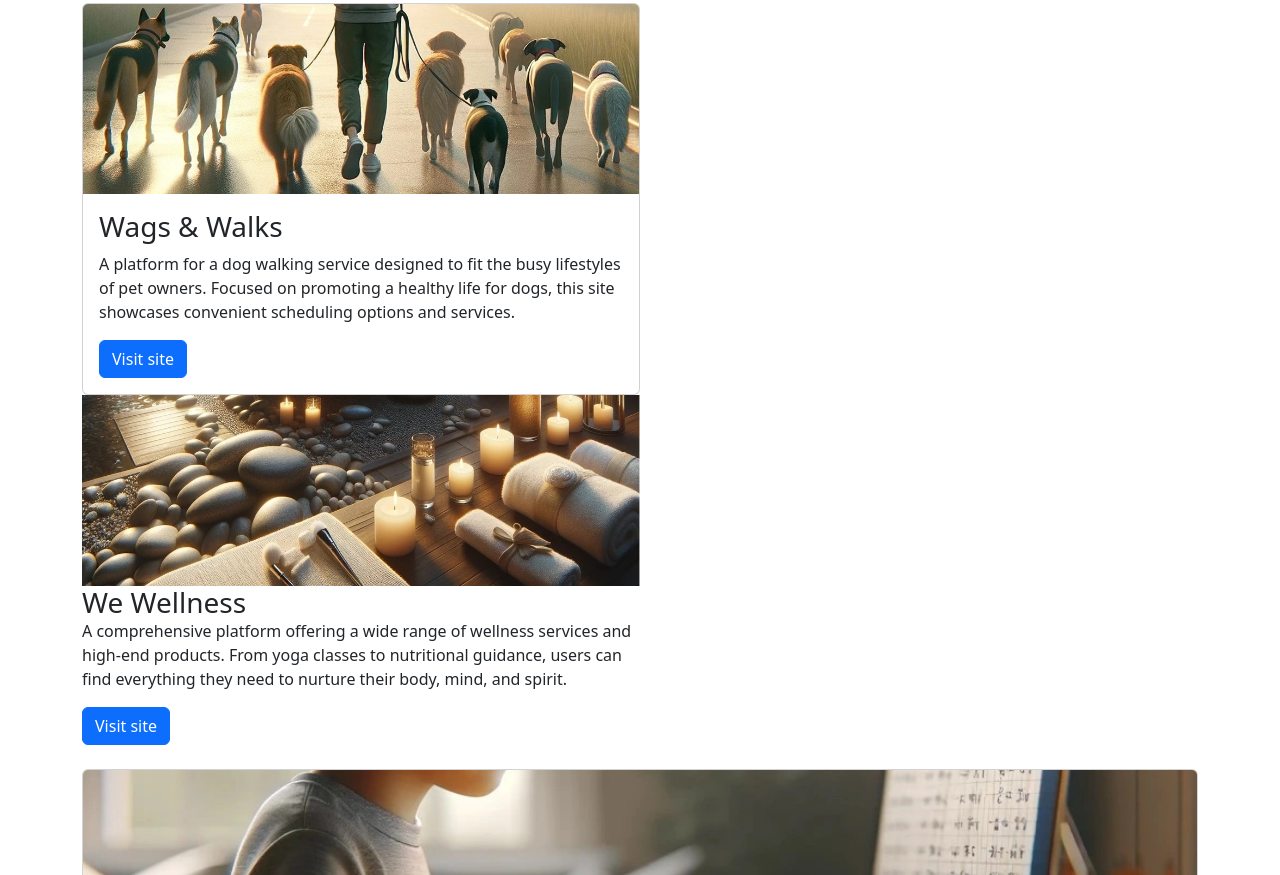
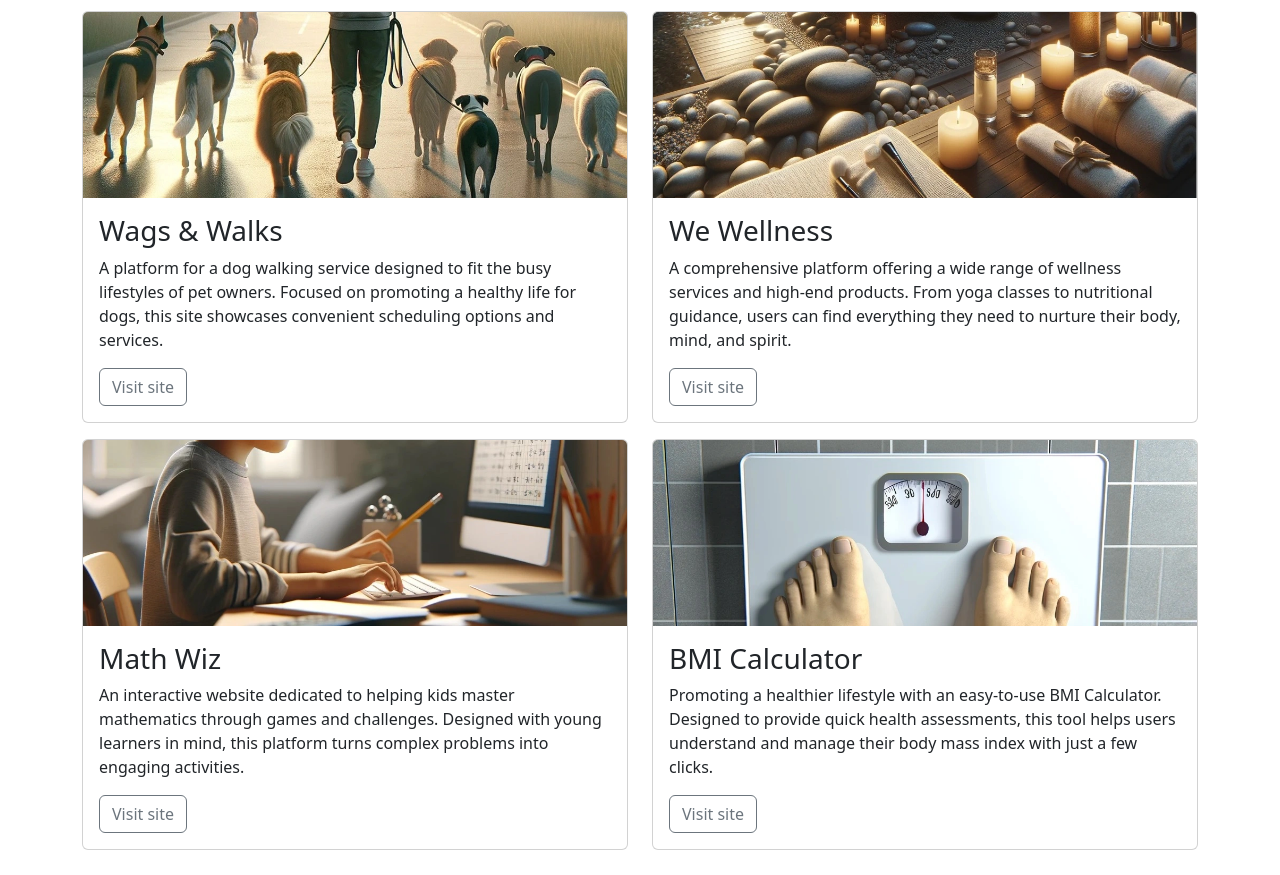
Before and after one commit to sd-powell/portfolio, a plain HTML site: page index.html in a window 1280 px wide. Shown: the part 985-1860 px from the top of the page. Drawn offline with nearby package versions, Linux system fonts and the light colour scheme.

Commit message:
docs: final tweaks to portfolio section

```diff
--- a/index.html
+++ b/index.html
@@ -105,7 +105,8 @@
         </section>
         <!-- portfolio section starts here -->
 
-        <section id="portfolio" class="container">
+        <section id="portfolio" class="container pb-4">
+            <div class="row">
             <!-- Portfolio Title -->
             <div class="col-12 text-center my-4">
                 <h2 class="display-5">Portfolio</h2>
@@ -114,18 +115,18 @@
             <!-- Wags & Walks -->
 
             <div class="col-12 col-md-6">
-                <div class="card">
-                    <img src="../assets/images/wags-and-walks.webp" class="card-img-top"
+                <div class="card mb-3">
+                    <img src="assets/images/wags-and-walks.webp" class="card-img-top"
                         alt="A man walking several dogs early in the morning">
                     <div class="card-body">
-                        <h5 class="card-title h3">Wags & Walks</h5>
+                        <h3 class="card-title">Wags & Walks</h3>
                         <p class="card-text">A platform for a dog walking service designed to fit the busy
                             lifestyles of
                             pet
                             owners. Focused on promoting a healthy life for dogs, this site showcases convenient
                             scheduling
                             options and services.</p>
-                        <a href="#" class="btn btn-primary">Visit site</a>
+                        <a href="#" class="btn btn-outline-secondary">Visit site</a>
                     </div>
                 </div>
             </div>
@@ -133,29 +134,30 @@
 
             <!-- We Wellness -->
 
-                <div class="col-12 col-md-6 mb-4">
-                    <img src="../assets/images/we-wellness.webp" class="card-img-top"
+            <div class="col-12 col-md-6">
+                <div class="card mb-3">
+                    <img src="assets/images/we-wellness.webp" class="card-img-top"
                         alt="A spa with candles towels and natural material">
                     <div class="card-body">
-                        <h5 class="card-title h3">We Wellness</h5>
+                        <h3 class="card-title h3">We Wellness</h3>
                         <p class="card-text">A comprehensive platform offering a wide range of wellness services
                             and
                             high-end products. From yoga classes to nutritional guidance, users can find
                             everything
                             they
                             need to nurture their body, mind, and spirit.</p>
-                        <a href="#" class="btn btn-primary">Visit site</a>
+                        <a href="#" class="btn btn-outline-secondary">Visit site</a>
+                    </div>
                 </div>
             </div>
 
-
             <!-- Math Wiz -->
-
-                <div class="card">
-                    <img src="../assets/images/math-wiz.webp" class="card-img-top"
+            <div class="col-12 col-md-6">
+                <div class="card mb-3">
+                    <img src="assets/images/math-wiz.webp" class="card-img-top"
                         alt="A child practicing math at a computer">
                     <div class="card-body">
-                        <h5 class="card-title h3">Math Wiz</h5>
+                        <h3 class="card-title h3">Math Wiz</h3>
                         <p class="card-text">An interactive website dedicated to helping kids master
                             mathematics
                             through
@@ -163,18 +165,19 @@
                             complex
                             problems
                             into engaging activities.</p>
-                        <a href="#" class="btn btn-primary">Visit site</a>
+                        <a href="#" class="btn btn-outline-secondary">Visit site</a>
+                    </div>
                 </div>
             </div>
 
 
             <!-- BMI Calculator -->
-                <div class="row">
-                    <div class="card">
-                        <img src="../assets/images/bmi-calculator.webp" class="card-img-top"
+            <div class="col-12 col-md-6">
+                <div class="card mb-3">
+                    <img src="assets/images/bmi-calculator.webp" class="card-img-top"
                         alt="Weighing scales seen from the first person view of the person standing on the scales">
                     <div class="card-body">
-                            <h5 class="card-title h3">BMI Calculator</h5>
+                        <h3 class="card-title h3">BMI Calculator</h3>
                         <p class="card-text">Promoting a healthier lifestyle with an easy-to-use BMI
                             Calculator.
                             Designed to
@@ -183,13 +186,11 @@
                             their body
                             mass
                             index with just a few clicks.</p>
-                            <a href="#" class="btn btn-primary">Visit site</a>
+                        <a href="#" class="btn btn-outline-secondary">Visit site</a>
                     </div>
                 </div>
-
             </div>
         </div>
-
         </section>
 
         <!-- Bootstrap JS link -->
```
Lines whose indentation alone changed are shown as unchanged.
